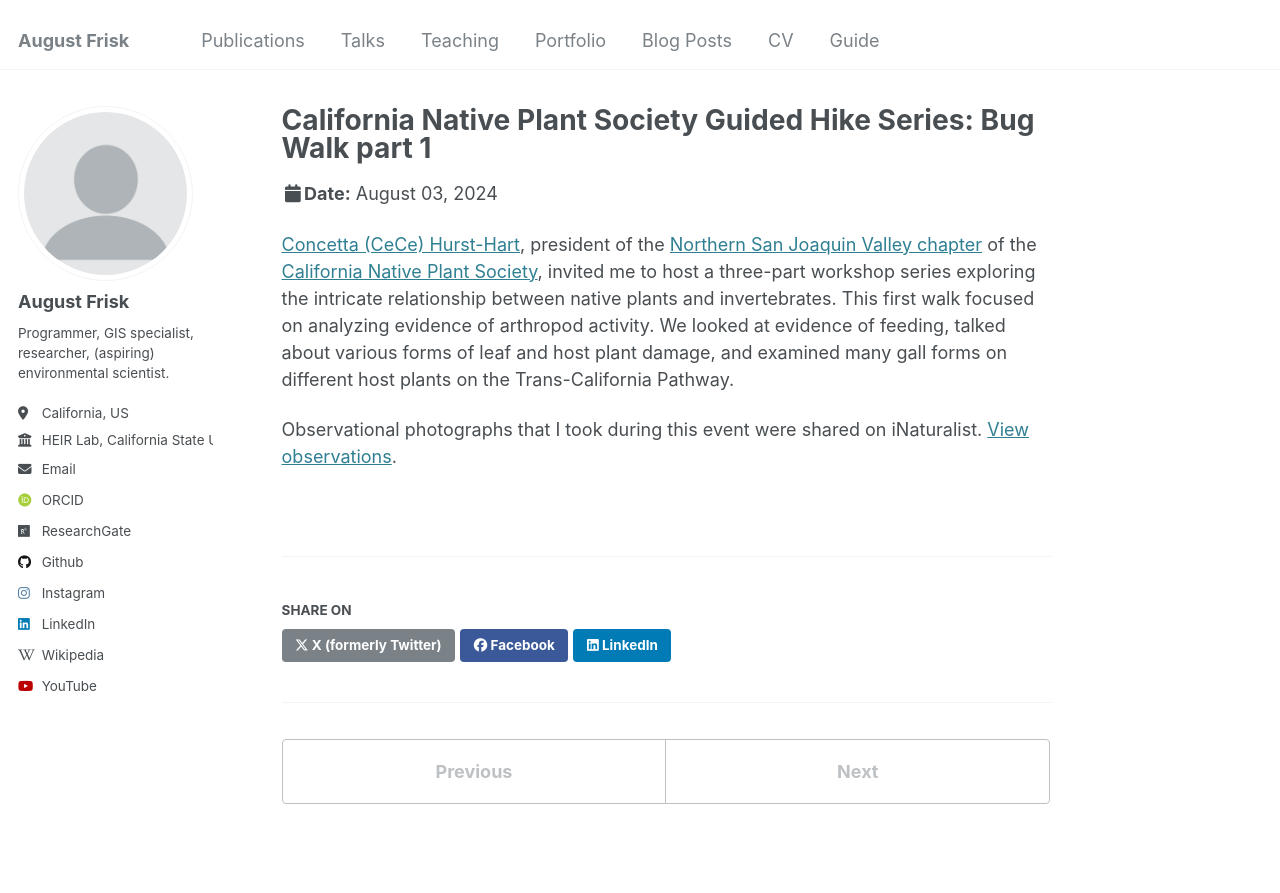
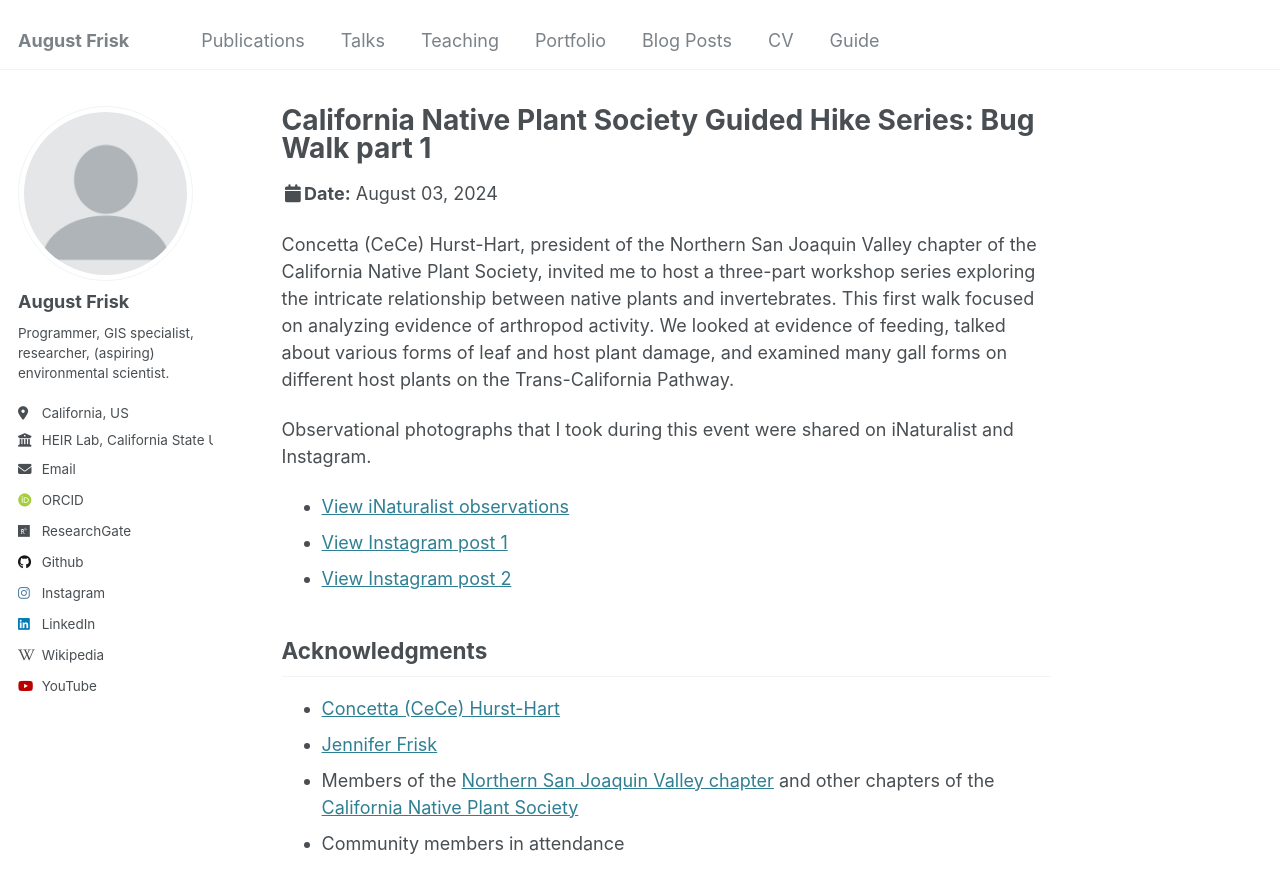
Before and after one commit to 4N0NYM0U5MY7H/4N0NYM0U5MY7H.github.io, a Jekyll site: the page built from _talks/2024-08-03-bug-walk-part-1.md, in a window 1280 px wide and 900 px high. Shown: the top 893 px of the window. Built offline with Jekyll 4.4.1, drawn with Linux system fonts in a browser that asks for light colours; some web fonts are replaced.

Commit message:
Update 2024-08-03-bug-walk-part-1.md

```diff
--- a/_talks/2024-08-03-bug-walk-part-1.md
+++ b/_talks/2024-08-03-bug-walk-part-1.md
@@ -8,6 +8,15 @@ date: 2024-08-03
 location: "Turlock, California"
 ---
 
-[Concetta (CeCe) Hurst-Hart](https://www.linkedin.com/in/ecologynerd/), president of the [Northern San Joaquin Valley chapter](https://chapters.cnps.org/nsj/) of the [California Native Plant Society](https://www.cnps.org/), invited me to host a three-part workshop series exploring the intricate relationship between native plants and invertebrates. This first walk focused on analyzing evidence of arthropod activity. We looked at evidence of feeding, talked about various forms of leaf and host plant damage, and examined many gall forms on different host plants on the Trans-California Pathway.
+Concetta (CeCe) Hurst-Hart, president of the Northern San Joaquin Valley chapter of the California Native Plant Society, invited me to host a three-part workshop series exploring the intricate relationship between native plants and invertebrates. This first walk focused on analyzing evidence of arthropod activity. We looked at evidence of feeding, talked about various forms of leaf and host plant damage, and examined many gall forms on different host plants on the Trans-California Pathway.
 
-Observational photographs that I took during this event were shared on iNaturalist. [View observations](https://www.inaturalist.org/observations?on=2024-08-03&place_id=340&project_id=california-state-university-stanislaus&search_on=tags&subview=table).
+Observational photographs that I took during this event were shared on iNaturalist and Instagram.
+* [View iNaturalist observations](https://www.inaturalist.org/observations?on=2024-08-03&place_id=340&project_id=california-state-university-stanislaus&search_on=tags&subview=table)
+* [View Instagram post 1](https://www.instagram.com/p/C-zc0cnR-hA/)
+* [View Instagram post 2](https://www.instagram.com/p/C-zeqVnRSC2/)
+
+## Acknowledgments
+* [Concetta (CeCe) Hurst-Hart](https://www.linkedin.com/in/ecologynerd/)
+* [Jennifer Frisk](https://www.linkedin.com/in/jennifer-mm-frisk/)
+* Members of the [Northern San Joaquin Valley chapter](https://chapters.cnps.org/nsj/) and other chapters of the [California Native Plant Society](https://www.cnps.org/)
+* Community members in attendance
```
